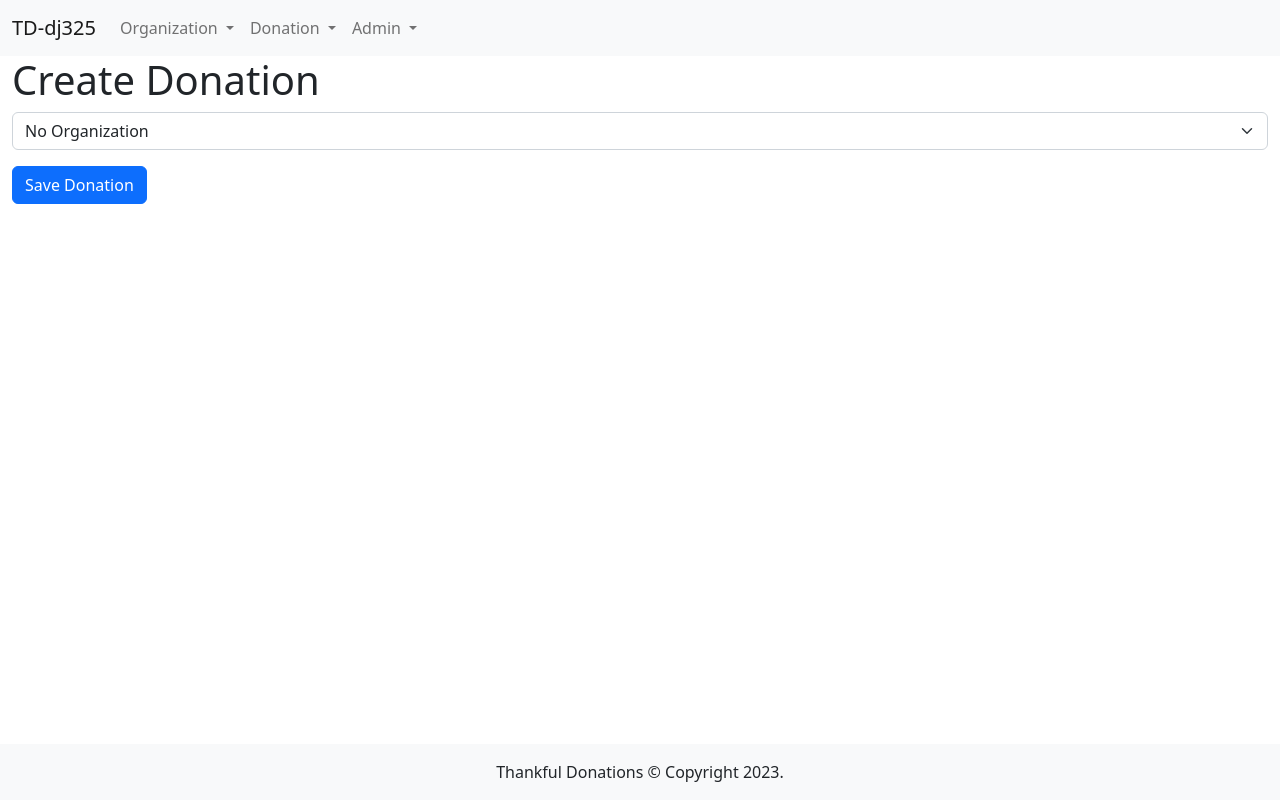
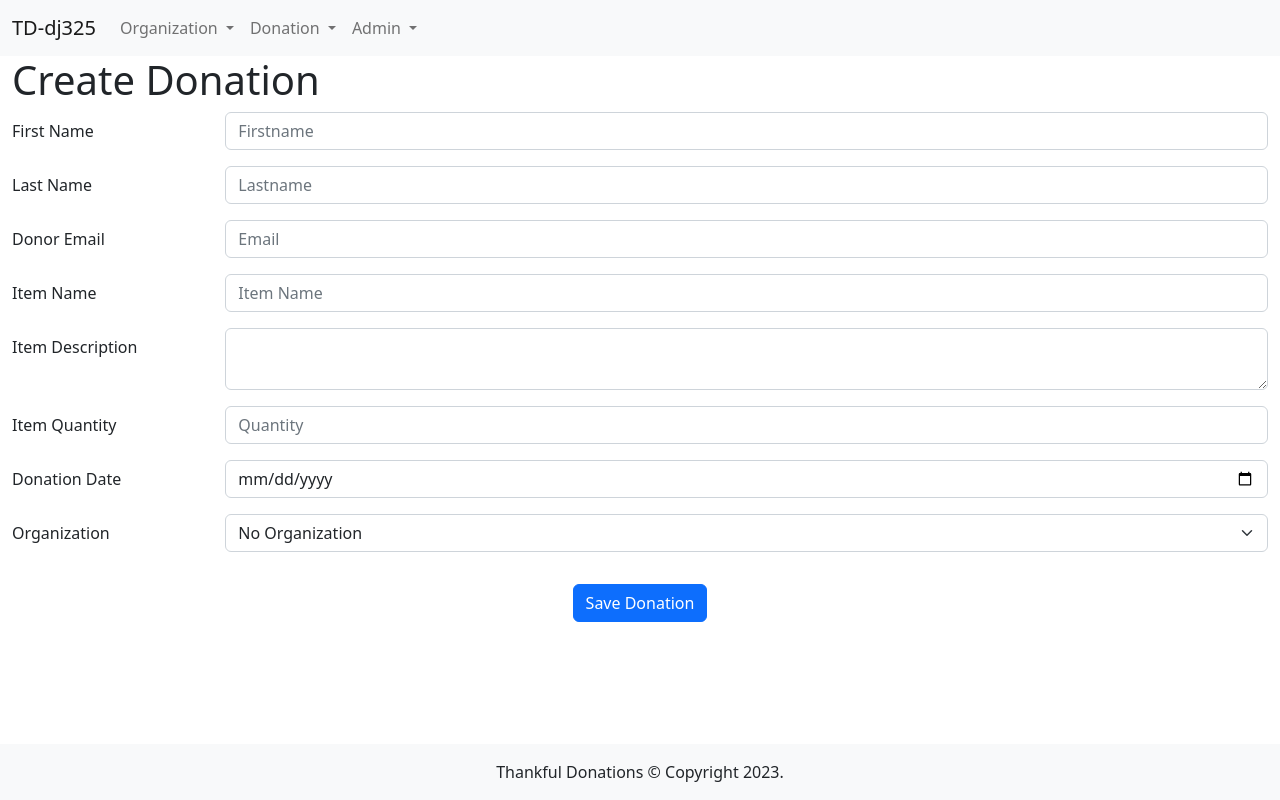
Before and after one commit to denilayush/dj325-is601-007, a Flask app: page /donations/add in a window 1280 px wide. Run offline with Flask 3, Linux system fonts and the light colour scheme.

Commit message:
Added donation add form

```diff
--- a/MP3/templates/manage_donation.html
+++ b/MP3/templates/manage_donation.html
@@ -22,24 +22,69 @@ Donation{% endblock %}
             if a validation error occurs, the inserted form data should persist
             #}
             <!--donor first name-->
-
+            <div class="form-group row mb-3">
+                <label for="donor_firstname" class="col-sm-2 col-form-label">First Name</label>
+                <div class="col-sm-10">
+                <input type="text" class="form-control" id="donor_firstname" name="donor_firstname" placeholder="Firstname" value="" required>
+                </div>
+            </div>
             <!--donor last name-->
-
+            <div class="form-group row mb-3">
+                <label for="donor_lastname" class="col-sm-2 col-form-label">Last Name</label>
+                <div class="col-sm-10">
+                <input type="text" class="form-control" id="donor_lastname" name="donor_lastname" placeholder="Lastname" value="" required>
+                </div>
+            </div>
             <!--donor email-->
+            <div class="form-group row mb-3">
+                <label for="donor_email" class="col-sm-2 col-form-label">Donor Email</label>
+                <div class="col-sm-10">
+                <input type="text" class="form-control" id="donor_email" name="donor_email" placeholder="Email" value="" required>
+                </div>
+            </div>
 
             <!--item name-->
+            <div class="form-group row mb-3">
+                <label for="item_name" class="col-sm-2 col-form-label">Item Name</label>
+                <div class="col-sm-10">
+                <input type="text" class="form-control" id="item_name" name="item_name" placeholder="Item Name" value="" required>
+                </div>
+            </div>
+            <!--item_description -->
+            <div class="form-group row mb-3">
 
-            <!--item_description -->
+                    <label for="item_description" class="col-sm-2 col-form-label" >Item Description</label>
+                    <div class="col-sm-10">
+                        <textarea class="form-control" name="item_description" id="item_description"></textarea>
+                    </div>
+            </div>
+            <!--item_quantity-->
+            <div class="form-group row mb-3">
+                <label for="item_quantity" class="col-sm-2 col-form-label">Item Quantity</label>
+                <div class="col-sm-10">
+                <input type="number" class="form-control" id="item_quantity" name="item_quantity" placeholder="Quantity" value="" required min="1">
+                </div>
+            </div>
+            <!--donation date-->
+            <div class="form-group row mb-3">
+                <label for="donation_date" class="col-sm-2 col-form-label">Donation Date</label>
+                <div class="col-sm-10">
+                <input type="date" class="form-control" id="donation_date" name="donation_date" placeholder="Donation Date" value="" required>
+                </div>
+            </div>
+            <!-- organization selection-->
+            <div class="form-group row mb-3">
+                <label for="organization_id" class="col-sm-2 col-form-label">Organization</label>
+                <div class="col-sm-10">
+                    {# use the below for organization selection #}
+                    {{ organization_dropdown(val=donation.get("organization_id")) }}
+                </div>
+            </div>
 
-            <!--item_quantity-->
 
-            <!--donation date-->
-
-            <!-- organization selection-->
-            {# use the below for organization selection #}
-            {{ organization_dropdown(val=donation.get("organization_id")) }}
-            <input type="submit" class="btn btn-primary"
-                value="Save Donation" />
+            <div class="text-center">
+            <input type="submit" class="btn btn-primary" value="Save Donation" />
+            </div>
         </form>
     </div>
 </div>
--- a/MP3/views/donations.py
+++ b/MP3/views/donations.py
@@ -20,7 +20,7 @@ def search():
     fn = request.args.get("fn")
     ln = request.args.get("ln")
     email = request.args.get("email")
-    item_name = request.args.get("item")
+    item_name = request.args.get("item_name")
 
     organization_id = request.args.get("organization_id")
     column = request.args.get("column")
@@ -48,6 +48,10 @@ def search():
         args["organization_id"] = f"%{organization_id}%"
     # TODO search-8 append sorting if column and order are provided and within the allowed columns and order options (asc, desc)
     if column and order and column in allowed_columns and order in ("asc", "desc"):
+        if column == 'created':
+            column = 'donation.created'
+        if column == 'modified':
+            column = 'donation.modified'
         query += f" ORDER BY {column} {order}"
     # TODO search-9 append limit (default 10) or limit greater than 1 and less than or equal to 100
     if limit:
```
Also changed, not shown: MP3/templates/list_donations.html (+13 -11 lines), MP3/test/test_donations.py (+5 -5 lines).
